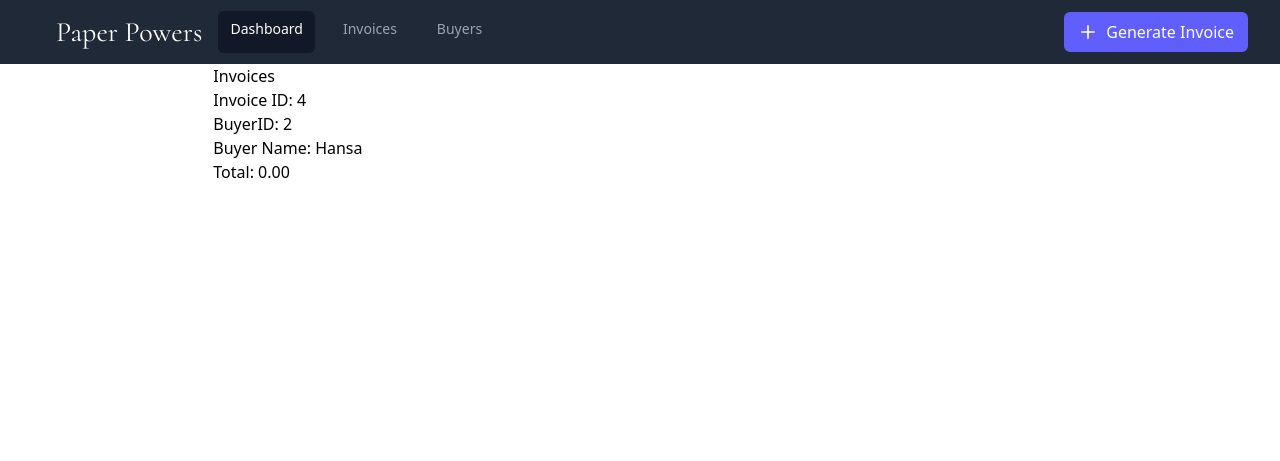
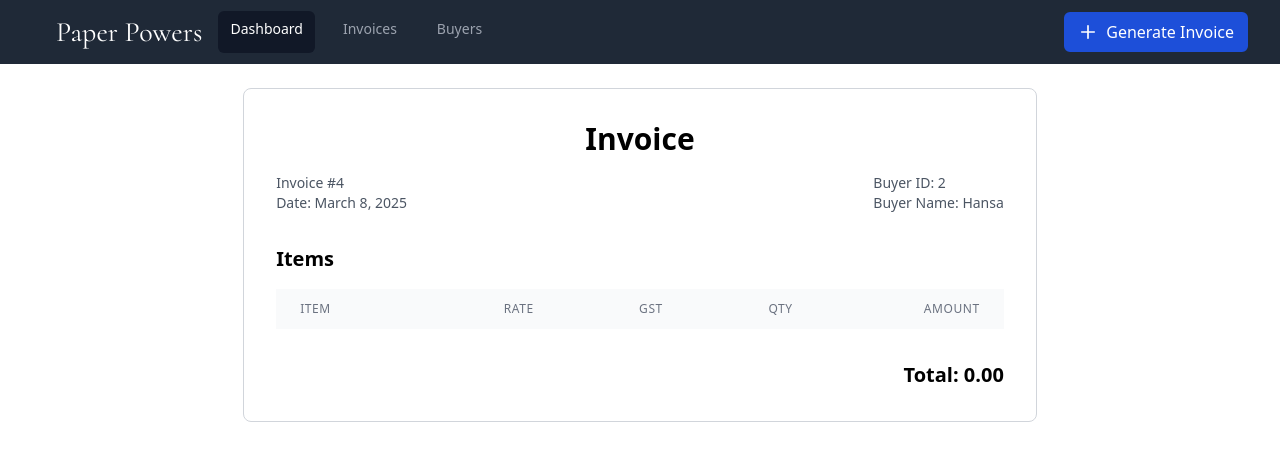
Before and after one commit to memeliciouss/invoicegen, a Django app: page /inv/4 in a window 1280 px wide. Shown: the top 461 px of the page. Run offline with Django 5.2, Linux system fonts and the light colour scheme; data comes from the database, SQL or seed files in the repository; lists and menus that the app fills with data are empty; some libraries are stand-ins or nearby versions.

Commit message:
change to snake case, dyanamic Amount display

```diff
--- a/buyer/models.py
+++ b/buyer/models.py
@@ -7,7 +7,7 @@ from django.db import models
 
 # Create your models here.
 class Buyer(models.Model):
-    buyerID=models.AutoField(primary_key=True)
+    buyer_id=models.AutoField(primary_key=True)
     name=models.CharField(max_length=64)
     adr=models.CharField(max_length=128)
     state=models.CharField(max_length=32)
@@ -15,5 +15,5 @@ class Buyer(models.Model):
     gst=models.CharField(max_length=15)
 
     def __str__(self):
-        return str(self.buyerID) + ": " + self.name
+        return str(self.buyer_id) + ": " + self.name
         # it must return a str type
--- a/invoice/models.py
+++ b/invoice/models.py
@@ -3,21 +3,21 @@ from buyer.models import Buyer
 
 # Create your models here.
 class Invoice(models.Model):
-    invID=models.AutoField(primary_key=True)
-    buyerID=models.ForeignKey(Buyer,on_delete=models.SET_NULL, null=True)
+    inv_id=models.AutoField(primary_key=True)
+    buyer_id=models.ForeignKey(Buyer,on_delete=models.SET_NULL, null=True)
     date=models.DateField()
 
     def __str__(self):
         return str(self.invID)
 
 class Items(models.Model):
-    invID=models.ForeignKey(Invoice,  on_delete=models.CASCADE)
+    inv_id=models.ForeignKey(Invoice,  on_delete=models.CASCADE)
     #deleting the referenced object will delete all the related objects
 
-    itemName=models.CharField(max_length=100)
+    item_name=models.CharField(max_length=100)
     rate=models.DecimalField(max_digits=4,decimal_places=2)
     gst=models.DecimalField(max_digits=4,decimal_places=2)
     qty=models.IntegerField(default=1)
 
     def __str__(self):
-        return str(self.invID) + ": " +  self.itemName
+        return str(self.inv_id) + ": " +  self.itemName
--- a/invoice/utils.py
+++ b/invoice/utils.py
@@ -5,7 +5,7 @@ from django.db.models.functions import Cast
 
 # from invoice.utils import calculate_invoice_total
 
-def calculate_invoice_total(invoice_id):
+def calculate_invoice_total(invID):
 
     # Calculates the total amount for an invoice, including GST.
 
@@ -15,7 +15,7 @@ def calculate_invoice_total(invoice_id):
     # Returns:
     #     Decimal: The total amount for the invoice, or 0 if no items are found.
 
-    total_amount = Items.objects.filter(invID=invoice_id).annotate(
+    total_amount = Items.objects.filter(inv_id=invID).annotate(
         base_amount=F('rate') * F('qty'),
         gst_amount=Cast(F('gst') * F('base_amount') / 100.0, output_field=DecimalField()),
         total_item_amount=F('base_amount') + F('gst_amount')
--- a/invoice/views.py
+++ b/invoice/views.py
@@ -1,4 +1,4 @@
-from django.shortcuts import render, redirect, get_object_or_404, HttpResponse
+from django.shortcuts import render, redirect, get_object_or_404
 from invoice.models import Invoice, Items
 from buyer.models import Buyer
 from invoice.utils import calculate_invoice_total
@@ -9,12 +9,12 @@ def generate(request):
     if request.method == "POST":
 
         #get buyer info
-        buyer_id=request.POST.get('buyerID')
-        buyer_instance=Buyer.objects.get(buyerID=buyer_id)
+        buyerID=request.POST.get('buyerID')
+        buyer_instance=Buyer.objects.get(buyer_id=buyerID)
 
         #create new invoice
         date=request.POST.get('invoiceDate')
-        newInv=Invoice(buyerID=buyer_instance,date=date)
+        newInv=Invoice(buyer_id=buyer_instance,date=date)
         newInv.save()
 
         #fetch item details
@@ -24,7 +24,7 @@ def generate(request):
         qtys=request.POST.getlist('qty')
 
         for itemName,rate,gst,qty in zip(item_list,rates,gsts,qtys):
-            new_item=Items(invID=newInv,itemName=itemName,rate=rate,gst=gst,qty=qty)
+            new_item=Items(inv_id=newInv,item_name=itemName,rate=rate,gst=gst,qty=qty)
             new_item.save()
         return redirect('/inv/list')
 
@@ -35,11 +35,14 @@ def generate(request):
 
 def inv(request, invID):
     # invoice_instance=invoice.objects.get(invID=invID)
-    invoice_instance=get_object_or_404(Invoice,invID=invID)
+    invoice_instance=get_object_or_404(Invoice,inv_id=invID)
     invoice_instance.total=calculate_invoice_total(invID)
+    items=Items.objects.filter(inv_id=invoice_instance)
+    for item in items:
+        item.amount=item.qty*item.rate
     context={
         'invoice':invoice_instance,
-        'items':Items.objects.filter(invID=invoice_instance)
+        'items':items
         # get: This method returns a single object that matches the given query parameters. If no object or more than one object matches the query, it will raise an error (DoesNotExist or MultipleObjectsReturned, respectively).
         # filter: This method returns a QuerySet containing zero, one, or many objects that match the given query parameters. It does not raise an error if no objects match the query; instead, it simply returns an empty QuerySet.
     }
@@ -48,15 +51,15 @@ def inv(request, invID):
 def list(request):
     invoices=Invoice.objects.all()
     for invoice in invoices:
-        invoice.total=calculate_invoice_total(invoice.invID)
+        invoice.total=calculate_invoice_total(invoice.inv_id)
     context={
         'invoices':invoices,
     }
     return render(request,'invoices.html',context)
 
 def remove(request, invoice_id):
-    invoice=get_object_or_404(Invoice, invID=invoice_id)
+    invoice=get_object_or_404(Invoice, inv_id=invoice_id)
     if request.method == 'POST':
         invoice.delete()
-        return HttpResponse("otw to delete correctly")
-    return HttpResponse('otw to delete but off')
+        return redirect('list')
+    return redirect('list')
--- a/static/scripts.js
+++ b/static/scripts.js
@@ -61,10 +61,10 @@ document.addEventListener('DOMContentLoaded', function () {
     addItemButton.addEventListener('click', function () {
         const newRow = document.createElement('tr');
         newRow.innerHTML = `
-            <td class="px-4 py-2 border"><input type="text" name="itemName" class="w-full p-1 border rounded-md" required></td>
-            <td class="px-4 py-2 border"><input type="number" name="qty" class="w-full p-1 border rounded-md qty" required></td>
+            <td class="px-4 py-2 border"><input type="text" name="itemName" class="w-full p-1 border rounded-md" placeholder="Item Name" required></td>
+            <td class="px-4 py-2 border"><input type="number" name="qty" class="w-full p-1 border rounded-md qty" value="1" required></td>
             <td class="px-4 py-2 border"><input type="number" name="rate" class="w-full p-1 border rounded-md rate" required></td>
-            <td class="px-4 py-2 border"><input type="number" name="gst" class="w-full p-1 border rounded-md gst" required></td>
+            <td class="px-4 py-2 border"><input type="number" name="gst" class="w-full p-1 border rounded-md gst" value="18" required></td>
             <td class="px-4 py-2 border amount">0.00</td>
             <td class="px-4 py-2 border" style="text-align: center;"><button type="button" class="delete-row"><img src="${staticUrl}" alt="Delete" class="h-5 w-5"></button></td>
         `;
--- a/templates/base.html
+++ b/templates/base.html
@@ -12,7 +12,7 @@
           --highlight-color: #111827;
           --active-text-color: #FFFFFF;
           --text-color: #9CA3AF;
-          --primary-accent: #615EFE;
+          --primary-accent: #1D4FD9;
           --hover-accent: #8d8bfe  ;
         }
       </style>
--- a/templates/buyers.html
+++ b/templates/buyers.html
@@ -48,7 +48,7 @@
                                 {{ buyer.gst }}
                             </td>
                             <td class="px-6 py-4 whitespace-nowrap text-right font-medium">
-                                <a onclick=" return confirmDeleteBuyer({{ buyer.buyerID|escapejs }})" class="text-red-600 hover:text-red-900">
+                                <a onclick=" return confirmDeleteBuyer({{ buyer.buyer_id|escapejs }})" class="text-red-600 hover:text-red-900">
                                     <img src="{% static 'remove.svg' %}" alt="Delete" class="h-5 w-5 inline-block" />
                                 </a>
                             </td>
--- a/templates/inv.html
+++ b/templates/inv.html
@@ -1,24 +1,74 @@
 {% extends 'base.html' %}
-
+{% load static %}
 {% block title %}
-    Invoices List
+    Invoice #{{ invoice.inv_id }}
 {% endblock title %}
 
 {% block body %}
-    <div>
-        <h2>Invoices</h2>
-        <p>Invoice ID: {{ invoice.invID }}</p>
-        <ul>
-            {% for item in items %}
-                <li>{{ item.itemName }} - Rate: {{ item.rate }} - GST: {{ item.gst }} - Qty: {{ item.qty }}</li>
-            {% endfor %}
-        </ul>
-        <ul>
-            <li>BuyerID: {{ invoice.buyerID.buyerID }}</li>
-            <li>Buyer Name: {{ invoice.buyerID.name }}</li>
-        </ul>
-        <ul>
-            <li>Total: {{ invoice.total|floatformat:"2" }}</li>
-        </ul>
+    <div class="a4-page mx-auto my-6 p-8 border border-gray-300 rounded-lg">
+        <div class="mb-8">
+            <h1 class="text-3xl font-bold text-center mb-4">Invoice</h1>
+            <div class="flex justify-between">
+                <div>
+                    <p class="text-sm text-gray-600">Invoice #{{ invoice.inv_id }}</p>
+                    <p class="text-sm text-gray-600">Date: {{ invoice.date }}</p>
+                </div>
+                <div>
+                    <p class="text-sm text-gray-600">Buyer ID: {{ invoice.buyer_id.buyer_id }}</p>
+                    <p class="text-sm text-gray-600">Buyer Name: {{ invoice.buyer_id.name }}</p>
+                </div>
+            </div>
+        </div>
+
+        <div class="mb-8">
+            <h2 class="text-xl font-semibold mb-4">Items</h2>
+            <div class="overflow-x-auto">
+                <table class="min-w-full divide-y divide-gray-200">
+                    <thead>
+                        <tr class="bg-gray-50">
+                            <th class="px-6 py-3 text-left text-xs font-medium text-gray-500 uppercase tracking-wider">Item</th>
+                            <th class="px-6 py-3 text-right text-xs font-medium text-gray-500 uppercase tracking-wider">Rate</th>
+                            <th class="px-6 py-3 text-right text-xs font-medium text-gray-500 uppercase tracking-wider">GST</th>
+                            <th class="px-6 py-3 text-right text-xs font-medium text-gray-500 uppercase tracking-wider">Qty</th>
+                            <th class="px-6 py-3 text-right text-xs font-medium text-gray-500 uppercase tracking-wider">Amount</th>
+                        </tr>
+                    </thead>
+                    <tbody class="bg-white divide-y divide-gray-200">
+                        {% for item in items %}
+                            <tr>
+                                <td class="px-6 py-4 whitespace-nowrap">{{ item.item_name }}</td>
+                                <td class="px-6 py-4 whitespace-nowrap text-right">{{ item.rate|floatformat:"2" }}</td>
+                                <td class="px-6 py-4 whitespace-nowrap text-right">{{ item.gst|floatformat:"0" }}%</td>
+                                <td class="px-6 py-4 whitespace-nowrap text-right">{{ item.qty|floatformat:"0" }}</td>
+                                <td class="px-6 py-4 whitespace-nowrap text-right">{{ item.amount|floatformat:"2" }}</td>
+                            </tr>
+                        {% endfor %}
+                    </tbody>
+                </table>
+            </div>
+        </div>
+
+        <div class="text-right">
+            <p class="text-xl font-semibold">Total: {{ invoice.total|floatformat:"2" }}</p>
+        </div>
     </div>
+
+    <style>
+        @media print {
+            .a4-page {
+                width: 210mm;
+                height: 297mm;
+                margin: 0;
+                padding: 20mm;
+                border: 1px solid #ccc;
+                border-radius: 0;
+                box-shadow: none;
+            }
+        }
+
+        .a4-page {
+            width: 210mm;
+            max-width: none;
+        }
+    </style>
 {% endblock body %}
```
Also changed, not shown: buyer/views.py (+4 -4 lines), templates/generate.html (+10 -11 lines), templates/invoices.html (+4 -4 lines), buyer/migrations/0002_rename_buyerid_buyer_buyer_id.py (added), db.sqlite3, invoice/migrations/0005_rename_buyerid_invoice_buyer_id_and_more.py (added).
